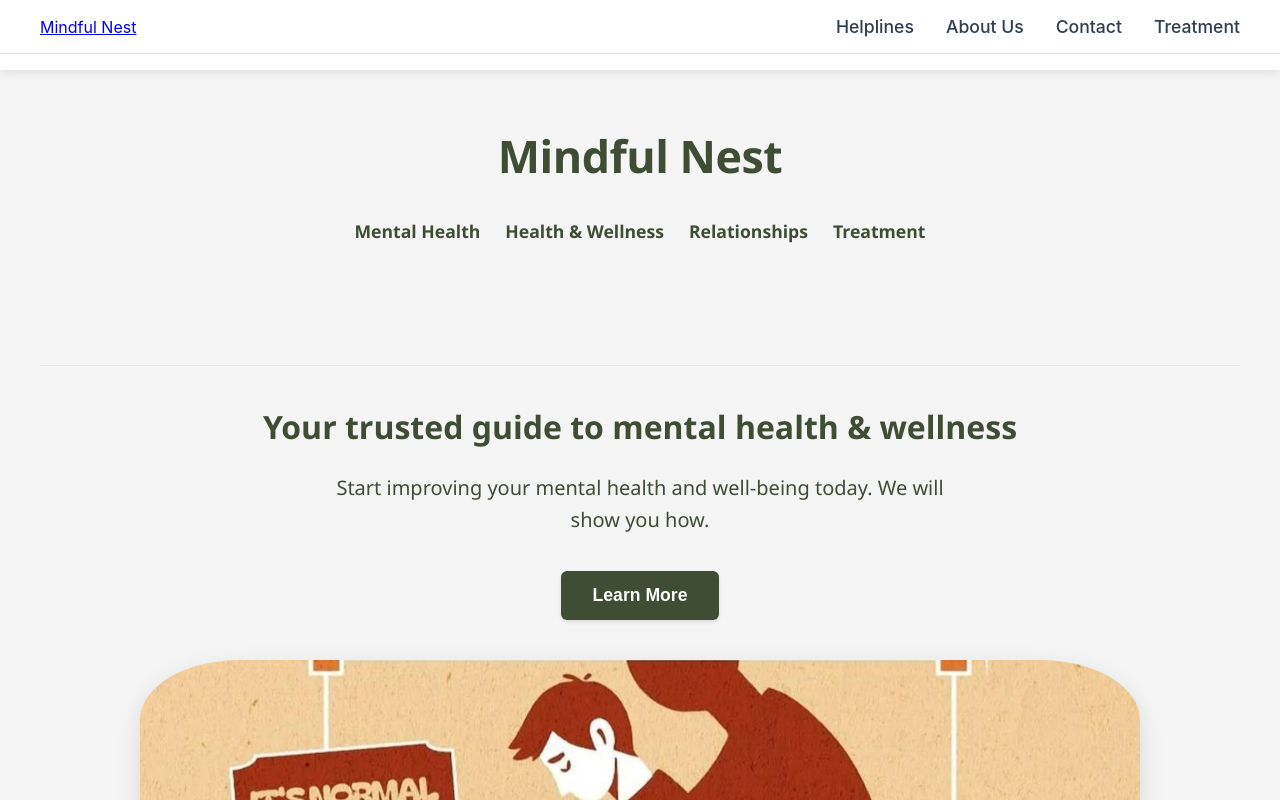
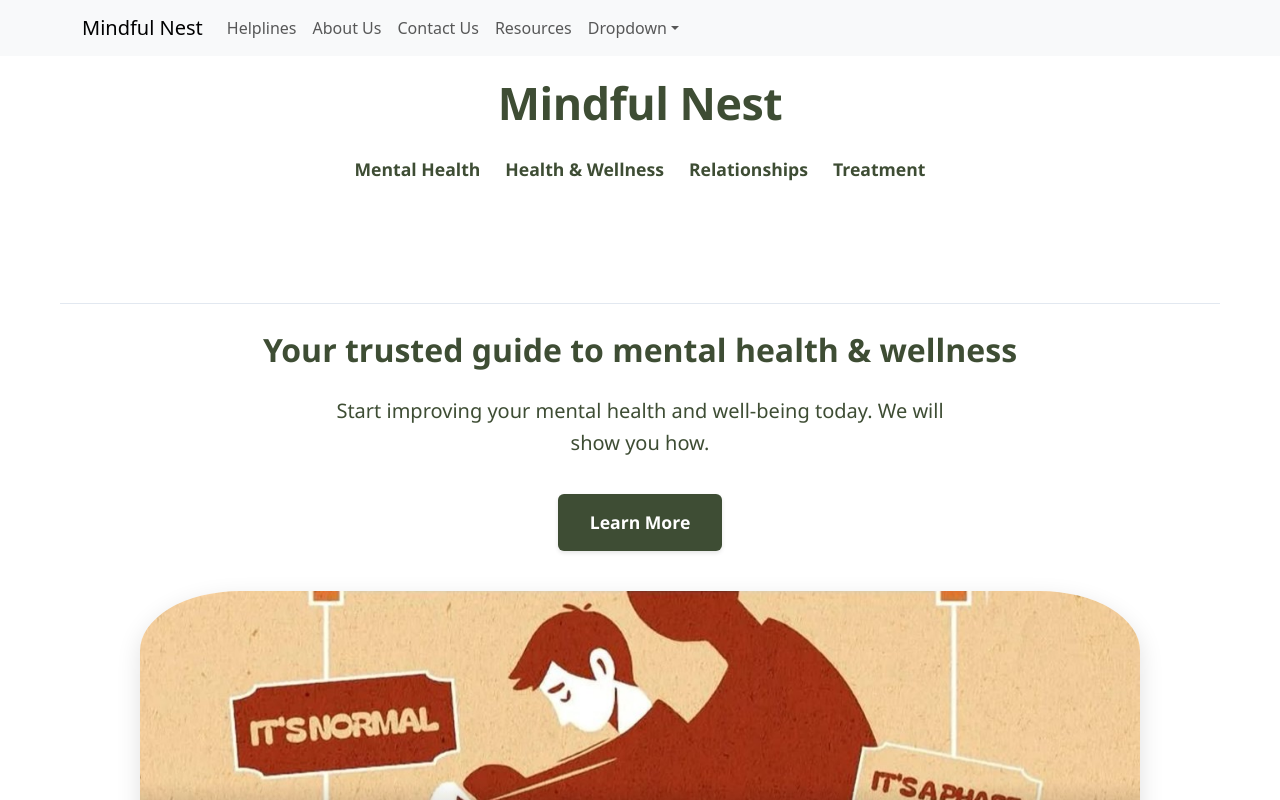
Before and after one commit to meent1612/Mindful-Nest, a React (Create React App) app: page / in a window 1280 px wide. Shown: the top 800 px of the page. Built offline with nearby package versions, Linux system fonts and the light colour scheme.

Commit message:
added navigation bar

```diff
--- a/package.json
+++ b/package.json
@@ -7,7 +7,9 @@
     "@testing-library/jest-dom": "^6.6.4",
     "@testing-library/react": "^16.3.0",
     "@testing-library/user-event": "^13.5.0",
+    "bootstrap": "^5.3.7",
     "react": "^19.1.0",
+    "react-bootstrap": "^2.10.10",
     "react-dom": "^19.1.0",
     "react-router-dom": "^7.7.1",
     "react-scripts": "5.0.1",
--- a/src/App.js
+++ b/src/App.js
@@ -15,7 +15,7 @@ function App() {
   return (
     <Router>
       <div className="App">
-        <MindfulNavbar /> {/* Navbar appears on all pages */}
+        <MindfulNavbar />
         <Routes>
           <Route path="/" element={<Homepage />} />         // Home page
           <Route path="/contact" element={<ContactUs />} />  // Contact page
--- a/src/components/MindfulNavbar.js
+++ b/src/components/MindfulNavbar.js
@@ -1,26 +1,38 @@
+import Container from 'react-bootstrap/Container';
+import Nav from 'react-bootstrap/Nav';
+import Navbar from 'react-bootstrap/Navbar';
+import NavDropdown from 'react-bootstrap/NavDropdown';
 import React from 'react';
 import '../styles/MindfulNavbar.css';
 import { Link } from 'react-router-dom';
 
 const MindfulNavbar = () => {
   return (
-    <header className="mindful-header">
-      <div className="mindful-container">
-        <div className="mindful-logo">
-          <Link to="/">Mindful Nest</Link>
-        </div>
-
-        <nav className="mindful-nav">
-          <ul className="nav-links">
-            <li><Link to="/">Helplines</Link></li>
-            <li><Link to="/about">About Us</Link></li>
-            <li><Link to="/contact">Contact</Link></li> {/* Link to contact page */}
-
-            <li><a href="/">Treatment</a></li>
-          </ul>
-        </nav>
-      </div>
-    </header>
+    <Navbar expand="lg" className="bg-body-tertiary">
+      <Container>
+        <Navbar.Brand href="#home">Mindful Nest</Navbar.Brand>
+        <Navbar.Toggle aria-controls="basic-navbar-nav" />
+        <Navbar.Collapse id="basic-navbar-nav">
+          <Nav className="me-auto">
+            <Nav.Link as={Link} to="/helplines">Helplines</Nav.Link>
+            <Nav.Link as={Link} to="/about">About Us</Nav.Link>
+            <Nav.Link as={Link} to="/contact">Contact Us</Nav.Link>
+            <Nav.Link as={Link} to="/resources">Resources</Nav.Link>
+            <NavDropdown title="Dropdown" id="basic-nav-dropdown">
+              <NavDropdown.Item href="#action/3.1">Action</NavDropdown.Item>
+              <NavDropdown.Item href="#action/3.2">
+                Another action
+              </NavDropdown.Item>
+              <NavDropdown.Item href="#action/3.3">Something</NavDropdown.Item>
+              <NavDropdown.Divider />
+              <NavDropdown.Item href="#action/3.4">
+                Separated link
+              </NavDropdown.Item>
+            </NavDropdown>
+          </Nav>
+        </Navbar.Collapse>
+      </Container>
+    </Navbar>
   );
 };
 
--- a/src/index.js
+++ b/src/index.js
@@ -3,6 +3,8 @@ import ReactDOM from 'react-dom/client';
 import './index.css';
 import App from './App';
 import reportWebVitals from './reportWebVitals';
+import 'bootstrap/dist/css/bootstrap.min.css';
+
 
 const root = ReactDOM.createRoot(document.getElementById('root'));
 root.render(
```
Also changed, not shown: 1 other file (tests, documents, lock files or other folders).
